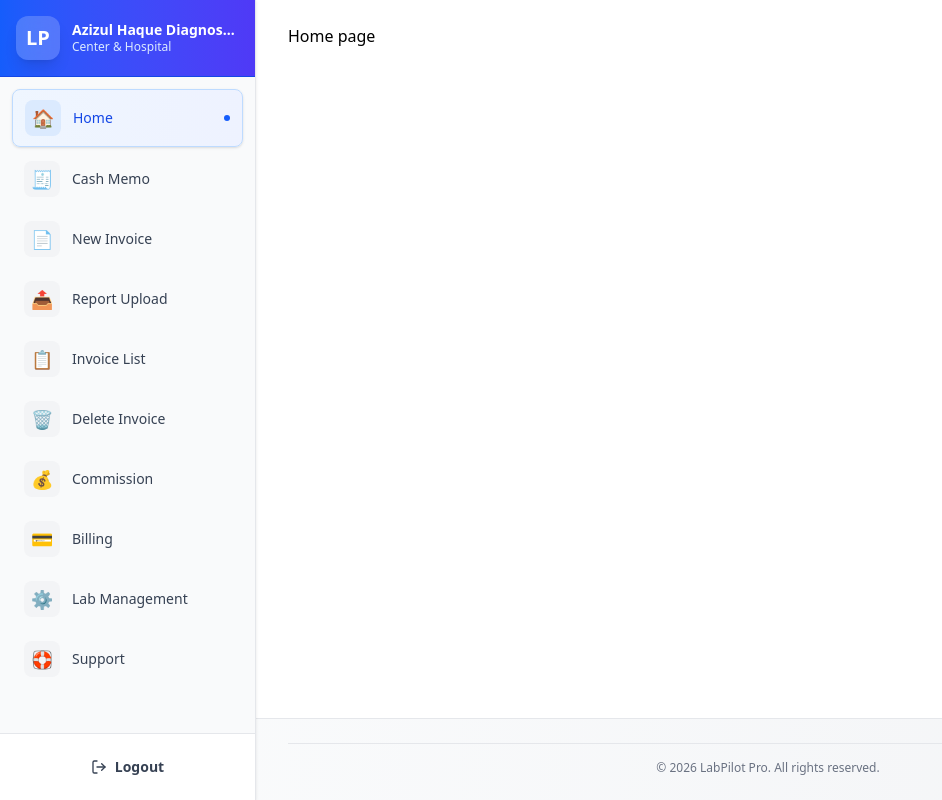
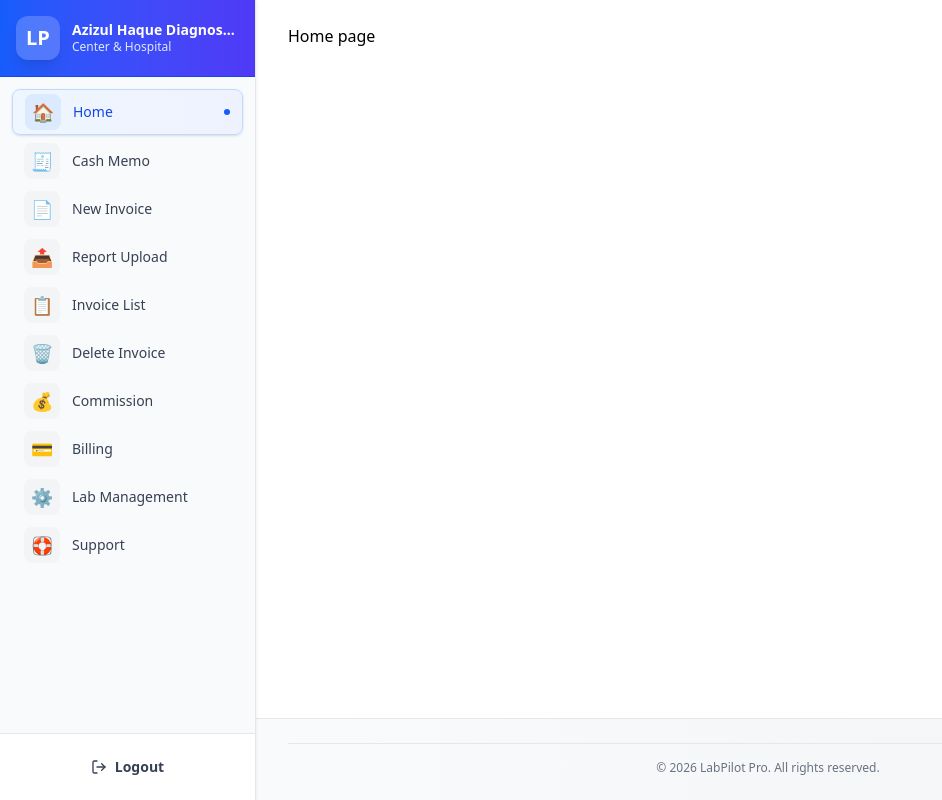
Before and after one commit to samiulfahad/LabPilotClient-Frontend, a React app: page / in a window 1280 px wide. Shown: the whole page, without its empty margins (0-942 px from the left). Built offline with nearby package versions, Linux system fonts and the light colour scheme; the HTML template or start-up script is replaced by a standard one.

Commit message:
Lab Test Management

```diff
--- a/src/App.jsx
+++ b/src/App.jsx
@@ -18,7 +18,7 @@ function App() {
         <Route path="/manage-referrers" element={<ManageReferrer />} />
         <Route path="/manage-staffs" element={<ManageStaff />} />
         <Route path="/manage-testList" element={<ManageLabTest />} />
-        <Route path="/add-labTest" element={<AddLabTest />} />
+        <Route path="/labTest/add" element={<AddLabTest />} />
       </Routes>
     </Layout>
   );
--- a/src/components/layout/DesktopMenu.jsx
+++ b/src/components/layout/DesktopMenu.jsx
@@ -33,7 +33,7 @@ const DesktopMenu = () => {
                     to={item.path}
                     end={item.path === "/"}
                     className={({ isActive }) =>
-                      `flex items-center space-x-3 px-3 py-2.5 rounded-lg transition-all duration-200 group ${
+                      `flex items-center space-x-3 px-3 py-1 rounded-lg transition-all duration-200 group ${
                         isActive
                           ? "bg-gradient-to-r from-blue-50 to-indigo-50 text-blue-700 border border-blue-200 shadow-sm"
                           : "text-gray-700 hover:bg-white hover:text-gray-900 hover:shadow-sm"
--- a/src/pages/labManagement/manageLabTest/index.jsx
+++ b/src/pages/labManagement/manageLabTest/index.jsx
@@ -146,7 +146,7 @@ const ManageLabTest = () => {
             </p>
           </div>
           <Link
-            to="/add-labTest"
+            to="/labTest/add"
             className="group bg-gradient-to-r from-teal-600 to-cyan-600 hover:from-teal-700 hover:to-cyan-700 text-white font-semibold py-2.5 px-5 rounded-xl shadow-lg hover:shadow-xl transition-all duration-300 flex items-center justify-center gap-2 text-sm sm:text-base"
           >
             <Plus className="w-5 h-5 group-hover:rotate-90 transition-transform duration-300" />
@@ -280,7 +280,7 @@ const ManageLabTest = () => {
             </p>
             {!searchQuery && statusFilter === "all" && (
               <Link
-                to="/admin/lab-tests/add"
+                to="/labTest/add"
                 className="inline-flex items-center gap-2 bg-teal-600 hover:bg-teal-700 text-white font-medium py-2.5 px-5 rounded-lg shadow-sm hover:shadow transition-all"
               >
                 <Plus className="w-4 h-4" />
```
